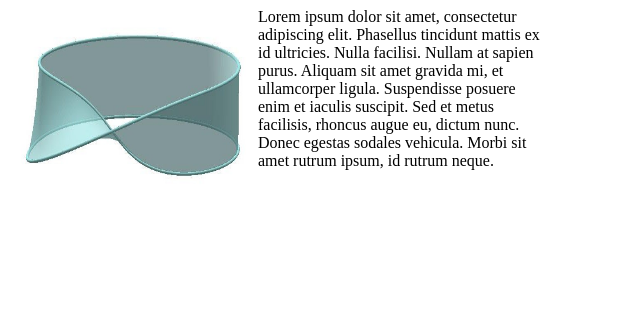
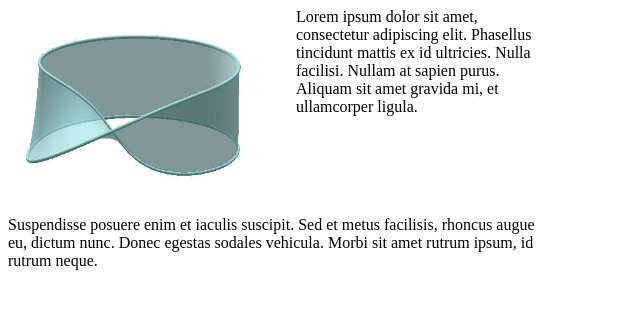
Before and after one commit to PhoenixImpacta/tecweb, a plain HTML site: page EP3/exercicio4.html in a window 1280 px wide. Shown: the whole page, without its empty margins (0-640 px from the left). Drawn offline with Linux system fonts and the light colour scheme.

Commit message:
Update exercicio4.html

```diff
--- a/EP3/exercicio4.html
+++ b/EP3/exercicio4.html
@@ -3,13 +3,15 @@
     <head>
         <title>Exercicio 04</title>
         <meta charset="utf-8" />
-        <link rel="stylesheet" href="css/site.css" type="text/css" />
+        <link rel="stylesheet" type="text/css" href="./css/site.css">
     </head>
     <body>
         <section>
             <div id="container">
                 <img src="imagem/imagem.jpg" alt="Ipsum" width="250px" height="200px" align="left" />
-                    Lorem ipsum dolor sit amet, consectetur adipiscing elit. Phasellus tincidunt mattis ex id ultricies. Nulla facilisi. Nullam at sapien purus. Aliquam sit amet gravida mi, et ullamcorper ligula. Suspendisse posuere enim et iaculis suscipit. Sed et metus facilisis, rhoncus augue eu, dictum nunc. Donec egestas sodales vehicula. Morbi sit amet rutrum ipsum, id rutrum neque.
+                <div class="topo">Lorem ipsum dolor sit amet, consectetur adipiscing elit. Phasellus tincidunt mattis ex id ultricies. Nulla facilisi. Nullam at sapien purus. Aliquam sit amet gravida mi, et ullamcorper ligula.</div>
+
+                <div class="base">Suspendisse posuere enim et iaculis suscipit. Sed et metus facilisis, rhoncus augue eu, dictum nunc. Donec egestas sodales vehicula. Morbi sit amet rutrum ipsum, id rutrum neque.</div>
             </div>
         </section>
     </body>
```
